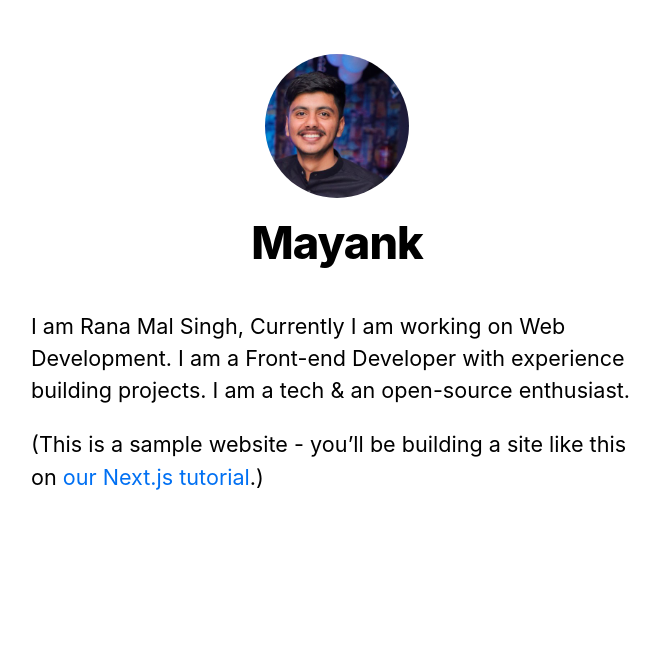
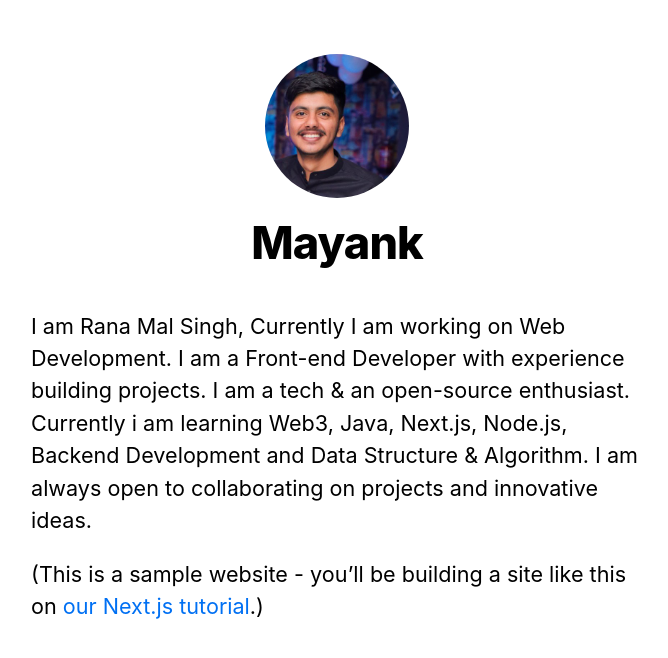
Before and after one commit to Ranamalsingh12/NextJs-Learning, a Next.js app: page / in a window 1280 px wide. Shown: the top 658 px of the page, without its empty margins (303-971 px from the left). Built offline with nearby package versions, Linux system fonts and the light colour scheme.

Commit message:
intro section updated and css added

```diff
--- a/pages/index.js
+++ b/pages/index.js
@@ -10,7 +10,7 @@ export default function Home() {
       </Head>
       <section className={utilStyles.headingMd}>
         <p>
-I am Rana Mal Singh, Currently I am working on Web Development. I am a Front-end Developer with experience building projects. I am a tech & an open-source enthusiast.</p>
+I am Rana Mal Singh, Currently I am working on Web Development. I am a Front-end Developer with experience building projects. I am a tech & an open-source enthusiast. Currently i am learning Web3, Java, Next.js, Node.js, Backend Development and Data Structure & Algorithm. I am always open to collaborating on projects and innovative ideas. </p>
         <p>
           (This is a sample website - you’ll be building a site like this on{' '}
           <a href="https://nextjs.org/learn">our Next.js tutorial</a>.)
```
